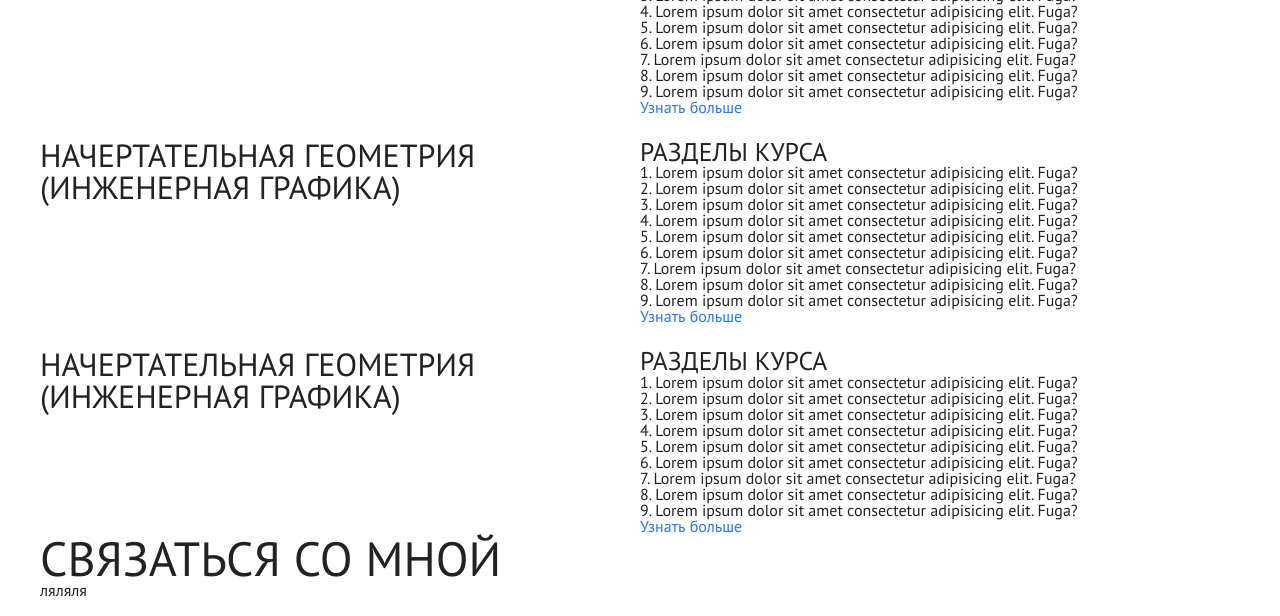
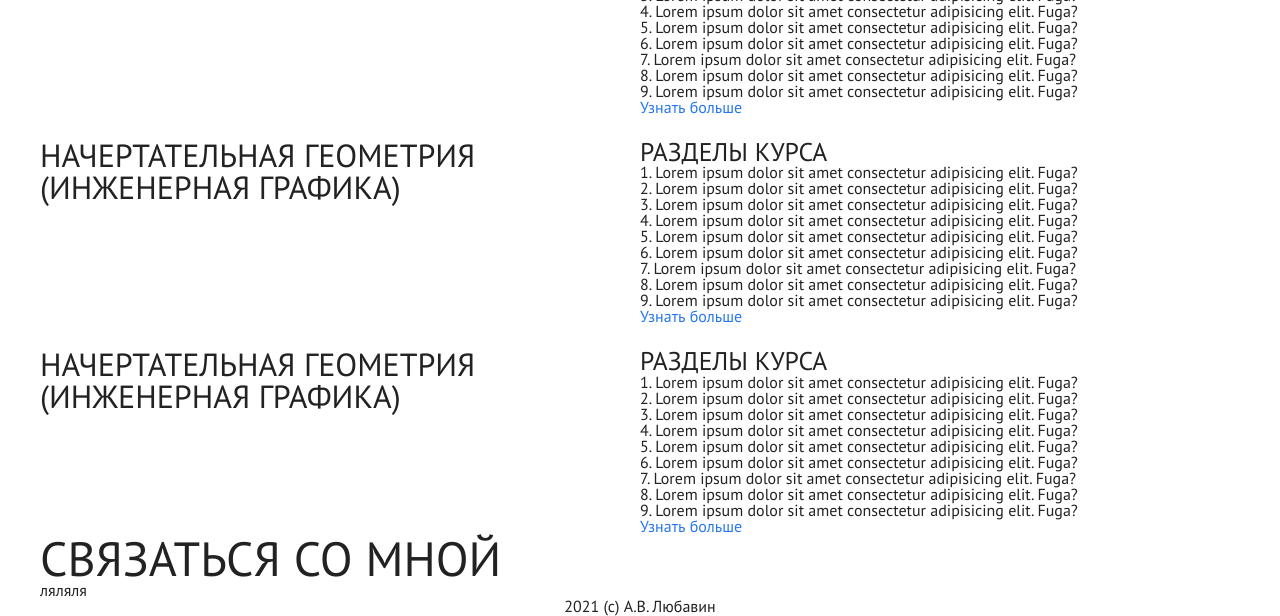
Before and after one commit to ivankhm/av-landing-frontend, a website built with Vite: page index.html in a window 1280 px wide. Shown: the part 615-1231 px from the top of the page. Built offline with nearby package versions, Linux system fonts and the light colour scheme; a web font is replaced by a local one.

Commit message:
footer added

```diff
--- a/index.html
+++ b/index.html
@@ -93,8 +93,11 @@
       <h2>Связаться со мной</h2>
     </div>
     <div>ляляля</div>
+  </section>
 
-  </section>
+  <footer>
+    2021 (c) А.В. Любавин
+  </footer>
 </body>
 
 </html>
```
